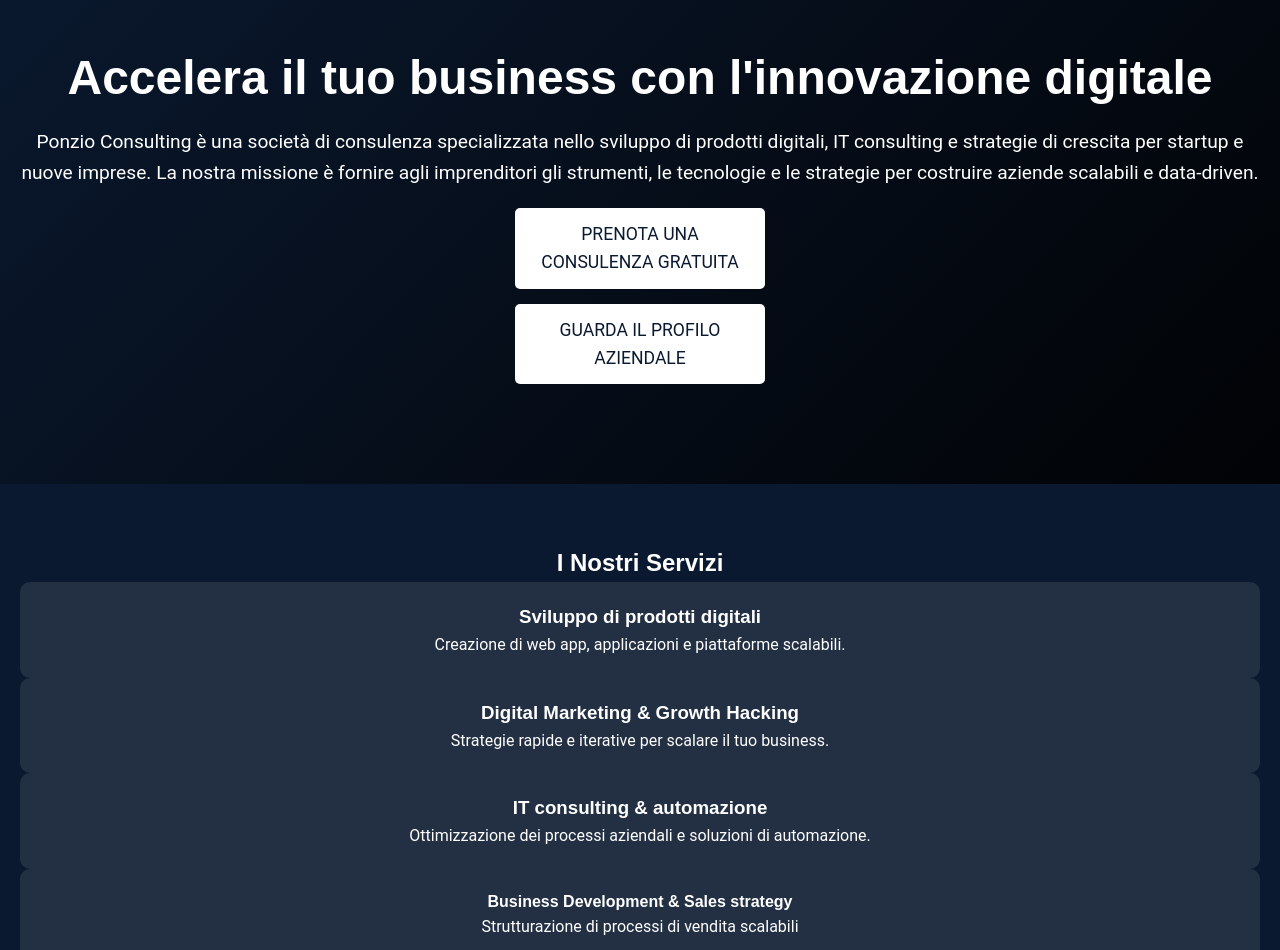
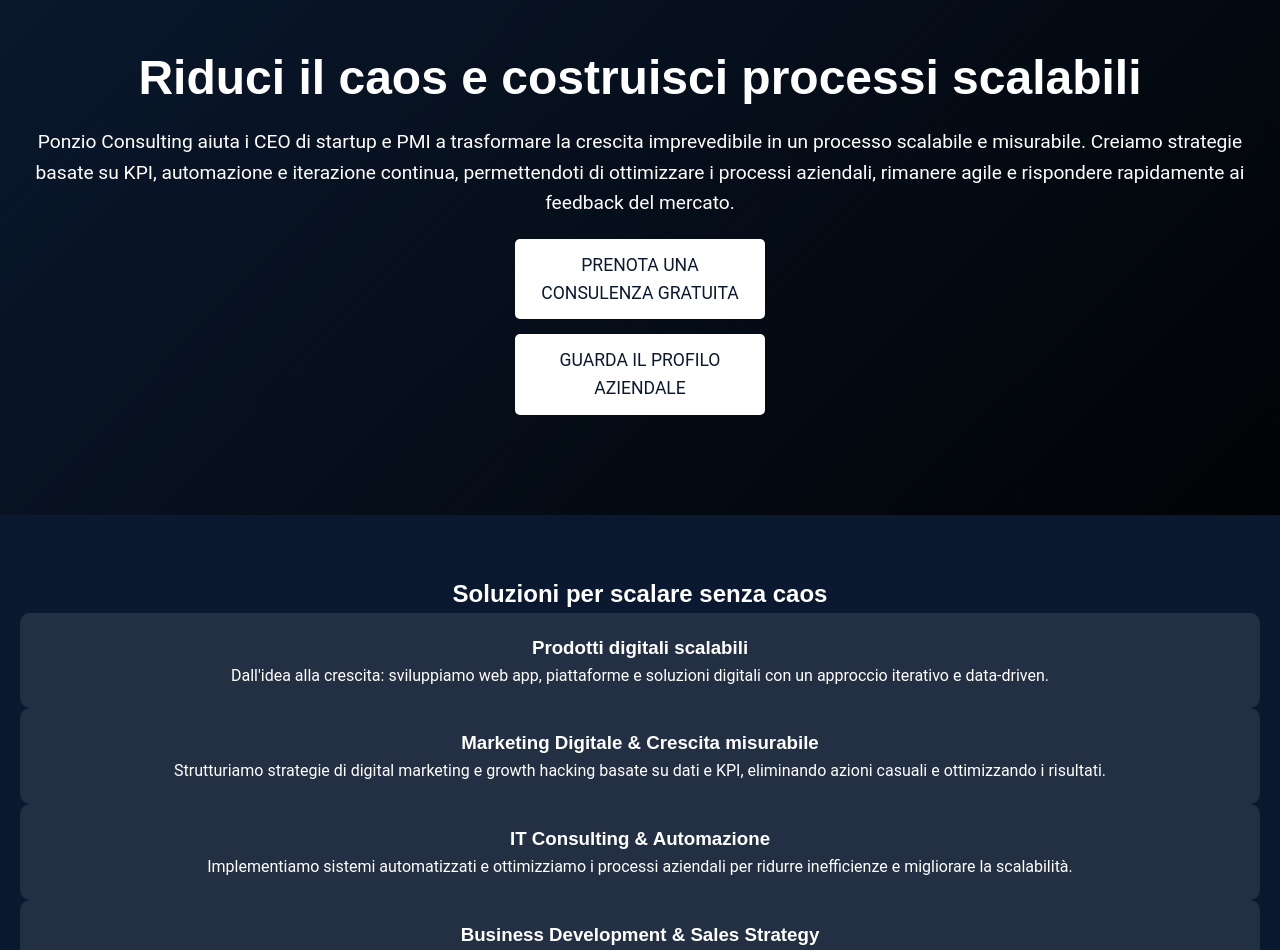
Before and after one commit to Ponzio-it/ponzio-consulting, a Next.js app: page / in a window 1280 px wide. Shown: the part 140-1090 px from the top of the page. Built offline with nearby package versions, Linux system fonts and the light colour scheme.

Commit message:
changing value proposition

```diff
--- a/src/components/Hero.js
+++ b/src/components/Hero.js
@@ -5,18 +5,18 @@
   return (
     <section className={styles.hero} aria-labelledby="hero-heading">
       <div className={styles.heroContent}>
-        <h1 id="hero-heading">Accelera il tuo business con l&apos;innovazione digitale</h1>
+        <h1 id="hero-heading">Riduci il caos e costruisci processi scalabili</h1>
         <p>
-          Ponzio Consulting è una società di consulenza specializzata nello sviluppo di prodotti digitali,
-          IT consulting e strategie di crescita per startup e nuove imprese.
-          La nostra missione è fornire agli imprenditori gli strumenti, le tecnologie e le strategie
-          per costruire aziende scalabili e data-driven.
+          Ponzio Consulting aiuta i CEO di startup e PMI a trasformare la crescita imprevedibile
+          in un processo scalabile e misurabile. Creiamo strategie basate su KPI, automazione e
+          iterazione continua, permettendoti di ottimizzare i processi aziendali, rimanere agile
+          e rispondere rapidamente ai feedback del mercato.
         </p>
         {/* CTA Button and Profile Button Stacked */}
         <div className={styles.buttonGroup}>
           <a href="#contact" className={styles.ctaButton}>Prenota una Consulenza Gratuita</a>
           <a
-            href="https://1drv.ms/p/c/0b6deb4d2e7cca09/EWb137feeLFBvZhzuhNLunABNS45H2-tO49hzfqDwBNNrg?e=6P3n3q"
+            href="https://1drv.ms/p/c/0b6deb4d2e7cca09/Eax1juz5B3pHqj--ODrQQwYBYXz3TCZd3UrGeLD6nZ1wKQ?e=bdOjut"
             className={styles.profileButton}
             target="_blank"
             rel="noopener noreferrer"
--- a/src/components/Services.js
+++ b/src/components/Services.js
@@ -4,23 +4,23 @@
 export default function Services() {
   return (
     <section className={styles.services} aria-labelledby="services-heading">
-      <h2 id="services-heading">I Nostri Servizi</h2>
+      <h2 id="services-heading">Soluzioni per scalare senza caos</h2>
       <div className={styles.serviceList}>
         <div className={styles.serviceItem}>
-          <h3>Sviluppo di prodotti digitali</h3>
-          <p>Creazione di web app, applicazioni e piattaforme scalabili.</p>
+          <h3>Prodotti digitali scalabili</h3>
+          <p>Dall'idea alla crescita: sviluppiamo web app, piattaforme e soluzioni digitali con un approccio iterativo e data-driven.</p>
         </div>
         <div className={styles.serviceItem}>
-          <h3>Digital Marketing & Growth Hacking</h3>
-          <p>Strategie rapide e iterative per scalare il tuo business.</p>
+          <h3>Marketing Digitale & Crescita misurabile</h3>
+          <p>Strutturiamo strategie di digital marketing e growth hacking basate su dati e KPI, eliminando azioni casuali e ottimizzando i risultati.</p>
         </div>
         <div className={styles.serviceItem}>
-          <h3>IT consulting & automazione</h3>
-          <p>Ottimizzazione dei processi aziendali e soluzioni di automazione.</p>
+          <h3>IT Consulting & Automazione</h3>
+          <p>Implementiamo sistemi automatizzati e ottimizziamo i processi aziendali per ridurre inefficienze e migliorare la scalabilità.</p>
         </div>
         <div className={styles.serviceItem}>
-          <h4>Business Development & Sales strategy</h4>
-          <p>Strutturazione di processi di vendita scalabili</p>
+          <h3>Business Development & Sales Strategy</h3>
+          <p>Costruiamo processi di vendita scalabili e prevedibili, riducendo l'incertezza e migliorando la conversione clienti.</p>
         </div>
       </div>
     </section>
```
